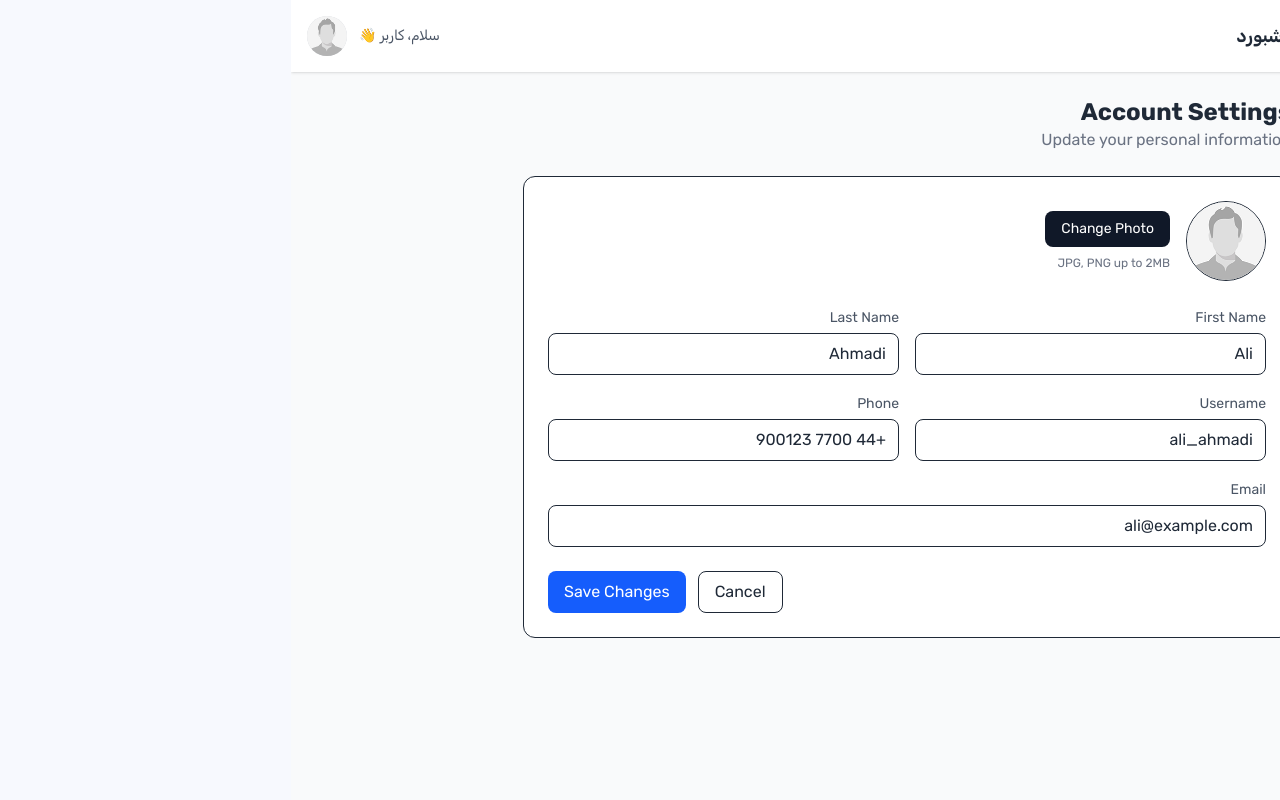
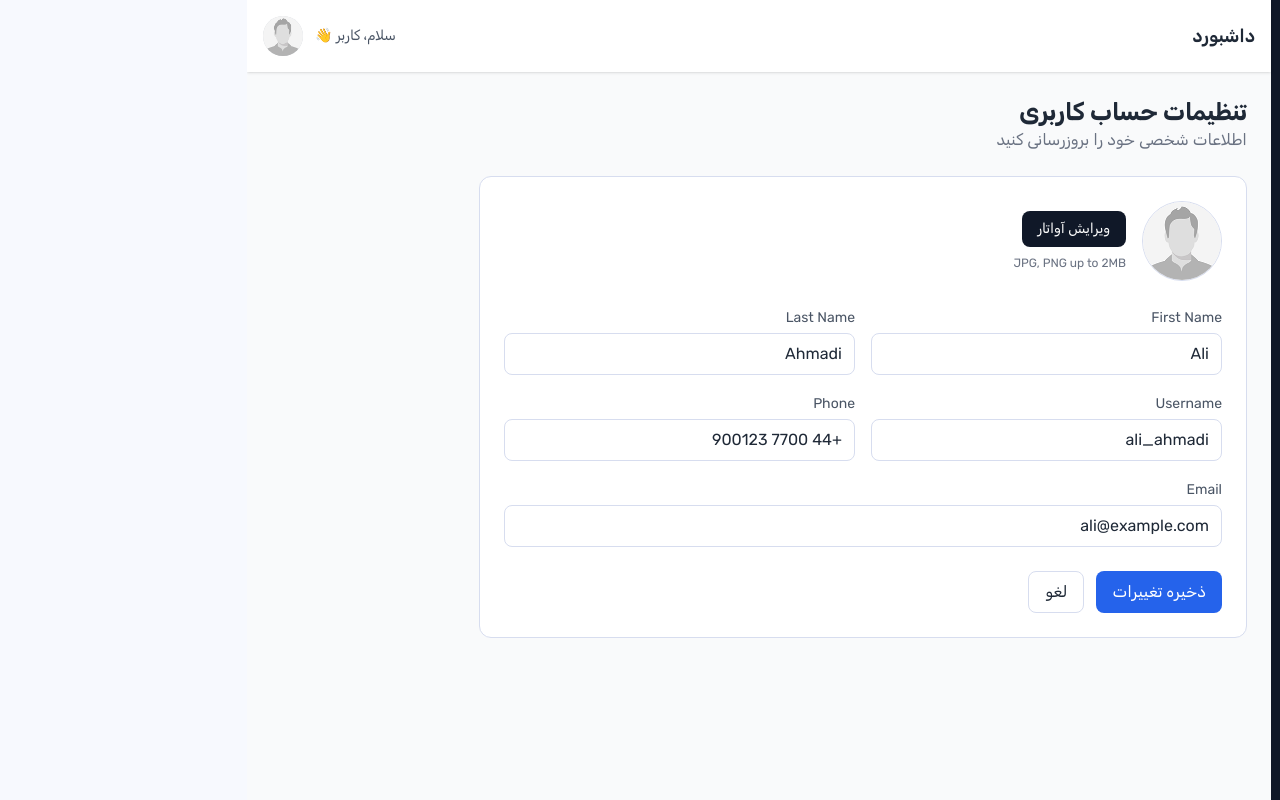
Before and after one commit to developack/lingoland, a React (Vite) app in the folder frontend/: page /profile in a window 1280 px wide. Built offline with nearby package versions, Linux system fonts and the light colour scheme; no server answers.

Commit message:
fix user panel styles

```diff
--- a/frontend/src/App.jsx
+++ b/frontend/src/App.jsx
@@ -13,11 +13,11 @@ import { LessonDetailPage } from "./pages/LessonDetail/LessonDetailPage.jsx"
 import { TopicDetailPage } from "./pages/TopicDetail/TopicDetailPage.jsx"
 import { DictionaryPage } from "./pages/DictionaryPage"
 import { QuizDetailPage } from "./pages/QuizDetail/QuizDetailPage.jsx"
-import { DashboardPage } from "./pages/UserPanel/DashboardPage"
+import { DashboardPage } from "./pages/UserPanel/Dashboard/DashboardPage.jsx"
 import { MyCoursesPage } from "./pages/UserPanel/Courses/MyCoursesPage.jsx"
 import { CommentsPage } from "./pages/UserPanel/Comments/CommentsPage.jsx"
 import { OrdersPage } from "./pages/UserPanel/Orders/OrdersPage.jsx"
-import { ProfilePage } from "./pages/UserPanel/ProfilePage"
+import { ProfilePage } from "./pages/UserPanel/Profile/ProfilePage.jsx"
 import './App.css'
 
 
--- a/frontend/src/features/user-panel/components/PanelSidebar.jsx
+++ b/frontend/src/features/user-panel/components/PanelSidebar.jsx
@@ -1,7 +1,27 @@
 import { Link } from "react-router"
+import { useNavigate } from "react-router"
 
 
 export function PanelSidebar() {
+    const authToken = localStorage.getItem(import.meta.env.VITE_AUTH_TOKEN_KEY)
+    const navigate = useNavigate()
+
+    const handleLogout = async () => {
+        try {
+            await fetch('/api/logout/', {
+                method: 'POST',
+                headers: {
+                    "Authorization": `Token ${authToken}`,
+                }
+            })
+        } catch (error) {
+            console.log(error)
+        } finally {
+            localStorage.removeItem(import.meta.env.VITE_AUTH_TOKEN_KEY)
+            navigate('/')
+        }
+    }
+
     return (
         <aside className="w-64 bg-gray-900 text-white p-5 hidden md:block">
             <Link to="/" className="flex items-center gap-3 mb-5 pb-5 border-b border-white" href="/" data-discover="true">
@@ -18,7 +38,7 @@ export function PanelSidebar() {
                 <Link to="/comments" className="block hover:bg-gray-700 p-2 rounded text-white">نظرات</Link>
                 <Link to="/orders" className="block hover:bg-gray-700 p-2 rounded text-white">سفارش‌ها</Link>
                 <Link to="/profile" className="block hover:bg-gray-700 p-2 rounded text-white">حساب کاربری</Link>
-                <button className="block w-full text-right hover:bg-red-700 p-2 rounded text-white ">خروج</button>
+                <button onClick={handleLogout} className="block w-full text-right hover:bg-red-700 p-2 rounded text-white ">خروج</button>
             </nav>
         </aside>
     )
--- a/frontend/src/pages/UserPanel/Courses/MyCoursesPage.jsx
+++ b/frontend/src/pages/UserPanel/Courses/MyCoursesPage.jsx
@@ -39,7 +39,12 @@ export function MyCoursesPage() {
                 <PanelHeader />
 
                 <div className="p-6 container">
-                    <CoursesList courses={courses} />
+                    <div className="mb-6">
+                        <h1 className="text-2xl font-bold">دوره‌های من</h1>
+                        <p className="text-gray-500">همه دوره‌هایی که ثبت‌نام کرده‌اید</p>
+                    </div>
+
+                    <CoursesList courses={courses}/>
                 </div>
 
             </div>
--- a/frontend/src/pages/UserPanel/DashboardPage.jsx
+++ b/frontend/src/pages/UserPanel/Dashboard/DashboardPage.jsx
@@ -1,5 +1,5 @@
-import { PanelHeader } from "../../features/user-panel/components/PanelHeader"
-import { PanelSidebar } from "../../features/user-panel/components/PanelSidebar"
+import { PanelHeader } from "../../../features/user-panel/components/PanelHeader.jsx"
+import { PanelSidebar } from "../../../features/user-panel/components/PanelSidebar.jsx"
 
 
 export function DashboardPage() {
--- a/frontend/src/pages/UserPanel/Orders/OrdersPage.jsx
+++ b/frontend/src/pages/UserPanel/Orders/OrdersPage.jsx
@@ -37,7 +37,7 @@ export function OrdersPage() {
             })
 
             const data = await response.json()
-            console.log(data)
+            setStats(data)
         }
 
         void fetchOrderStatsData()
--- a/frontend/src/pages/UserPanel/ProfilePage.jsx
+++ b/frontend/src/pages/UserPanel/Profile/ProfilePage.jsx
@@ -1,5 +1,5 @@
-import { PanelHeader } from "../../features/user-panel/components/PanelHeader"
-import { PanelSidebar } from "../../features/user-panel/components/PanelSidebar"
+import { PanelHeader } from "../../../features/user-panel/components/PanelHeader.jsx"
+import { PanelSidebar } from "../../../features/user-panel/components/PanelSidebar.jsx"
 
 
 export function ProfilePage() {
@@ -15,19 +15,19 @@ export function ProfilePage() {
                 <div className="container p-6">
 
                     <div className="mb-6">
-                        <h1 className="text-2xl font-bold">Account Settings</h1>
-                        <p className="text-gray-500">Update your personal information</p>
+                        <h1 className="text-2xl font-bold">تنظیمات حساب کاربری</h1>
+                        <p className="text-gray-500">اطلاعات شخصی خود را بروزرسانی کنید</p>
                     </div>
 
-                    <div className="bg-white border rounded-xl p-6 max-w-3xl">
+                    <div className="bg-white border border-border rounded-xl p-6 max-w-3xl">
 
                         <div className="flex items-center gap-4 mb-6">
-                            <img src="/avatar.png" className="w-20 h-20 rounded-full object-cover border" alt="profile"/>
+                            <img src="/avatar.png" className="w-20 h-20 rounded-full object-cover border border-border" alt="profile"/>
 
                             <div>
                                 <button
                                     className="px-4 py-2 text-sm bg-gray-900 text-white rounded-lg hover:bg-gray-800">
-                                    Change Photo
+                                    ویرایش آواتار
                                 </button>
                                 <p className="text-xs text-gray-500 mt-2">
                                     JPG, PNG up to 2MB
@@ -42,7 +42,7 @@ export function ProfilePage() {
                                 <input
                                     type="text"
                                     value="Ali"
-                                    className="w-full mt-1 px-3 py-2 border rounded-lg focus:outline-none focus:ring-2 focus:ring-blue-500"
+                                    className="w-full mt-1 px-3 py-2 border border-border rounded-lg focus:outline-none focus:ring-2 focus:ring-blue-500"
                                 />
                             </div>
 
@@ -51,7 +51,7 @@ export function ProfilePage() {
                                 <input
                                     type="text"
                                     value="Ahmadi"
-                                    className="w-full mt-1 px-3 py-2 border rounded-lg focus:outline-none focus:ring-2 focus:ring-blue-500"
+                                    className="w-full mt-1 px-3 py-2 border border-border rounded-lg focus:outline-none focus:ring-2 focus:ring-blue-500"
                                 />
                             </div>
 
@@ -60,7 +60,7 @@ export function ProfilePage() {
                                 <input
                                     type="text"
                                     value="ali_ahmadi"
-                                    className="w-full mt-1 px-3 py-2 border rounded-lg focus:outline-none focus:ring-2 focus:ring-blue-500"
+                                    className="w-full mt-1 px-3 py-2 border border-border rounded-lg focus:outline-none focus:ring-2 focus:ring-blue-500"
                                 />
                             </div>
 
@@ -69,7 +69,7 @@ export function ProfilePage() {
                                 <input
                                     type="text"
                                     value="+44 7700 900123"
-                                    className="w-full mt-1 px-3 py-2 border rounded-lg focus:outline-none focus:ring-2 focus:ring-blue-500"
+                                    className="w-full mt-1 px-3 py-2 border border-border rounded-lg focus:outline-none focus:ring-2 focus:ring-blue-500"
                                 />
                             </div>
 
@@ -78,18 +78,18 @@ export function ProfilePage() {
                                 <input
                                     type="email"
                                     value="ali@example.com"
-                                    className="w-full mt-1 px-3 py-2 border rounded-lg focus:outline-none focus:ring-2 focus:ring-blue-500"
+                                    className="w-full mt-1 px-3 py-2 border border-border rounded-lg focus:outline-none focus:ring-2 focus:ring-blue-500"
                                 />
                             </div>
 
                         </div>
 
-                        <div className="flex justify-end gap-3 mt-6">
-                            <button className="px-4 py-2 border rounded-lg hover:bg-gray-100">
-                                Cancel
+                        <div className="flex justify-start gap-3 mt-6">
+                            <button className="px-4 py-2 bg-primary text-white rounded-lg hover:bg-blue-700">
+                                ذخیره تغییرات
                             </button>
-                            <button className="px-4 py-2 bg-blue-600 text-white rounded-lg hover:bg-blue-700">
-                                Save Changes
+                            <button className="px-4 py-2 border border-border rounded-lg hover:bg-gray-100">
+                                لغو
                             </button>
                         </div>
 
```
